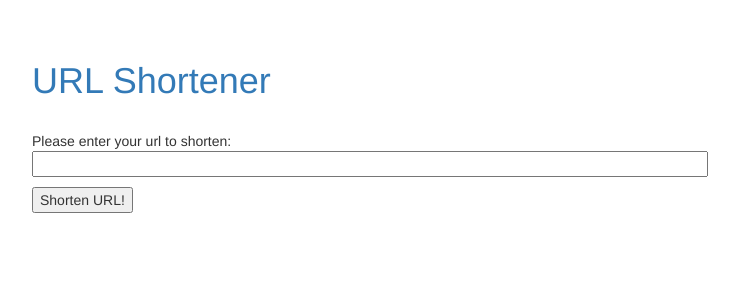
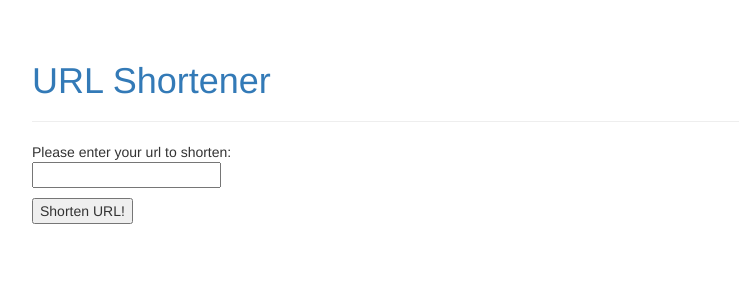
Before and after one commit to jainshubhi/url-shortener, a Flask app: page / in a window 1280 px wide. Shown: the top 300 px of the page, without its empty margins (39-778 px from the left). Run offline with Flask 2, Linux system fonts and the light colour scheme; parts of the project's set-up code (start-up, migrations or seed data) failed here and were passed over; some libraries are stand-ins or nearby versions.

Commit message:
mobile friendly

```diff
--- a/templates/index.html
+++ b/templates/index.html
@@ -6,15 +6,15 @@
     <link href="//netdna.bootstrapcdn.com/bootstrap/3.1.1/css/bootstrap.min.css" rel="stylesheet" media="screen">
   </head>
   <body>
-    <div class="page-header navbar navbar-light bg-faded container">
+    <div class="page-header navbar bg-faded container">
       <h1><a href="#">URL Shortener</a></h1>
-      <br>
+      <hr>
       <form class="form-group" action="" method="post" name="shorten-url">
         <fieldset class="form-group">
           {{ form.hidden_tag() }}
           <p>
               Please enter your url to shorten:<br>
-              {{ form.url(size=80) }}<br>
+              {{ form.url }}<br>
           </p>
           {% for error in form.url.errors %}
             <p><span>{{ error }}</span></p>
```
